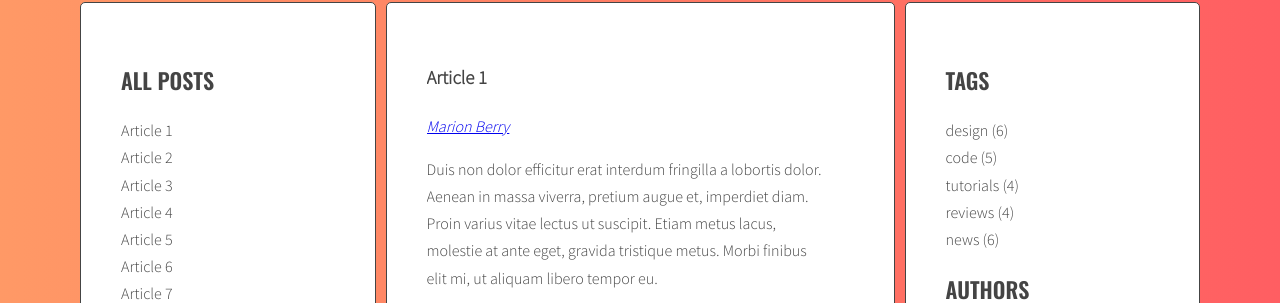
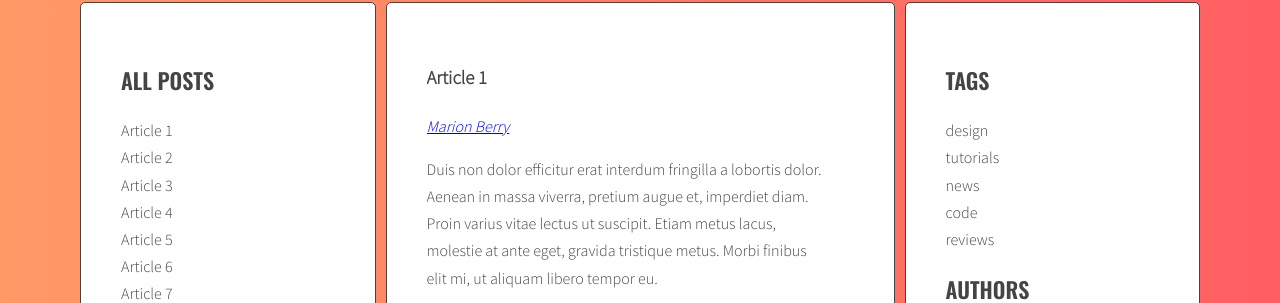
Before and after one commit to jarekdorman/javascript-blog, a website: page index.html in a window 1280 px wide. Shown: the part 241-544 px from the top of the page. Drawn offline with nearby package versions, Linux system fonts and the light colour scheme.

```diff
--- a/index.html
+++ b/index.html
@@ -217,11 +217,11 @@
                 <aside class="sidebar">
                   <h2 class="section-title">Tags</h2>
                   <ul class="list tags">
-                    <li><a href="#">design</a> <span>(6)</span></li>
+                    <!-- <li><a href="#">design</a> <span>(6)</span></li>
                     <li><a href="#">code</a> <span>(5)</span></li>
                     <li><a href="#">tutorials</a> <span>(4)</span></li>
                     <li><a href="#">reviews</a> <span>(4)</span></li>
-                    <li><a href="#">news</a> <span>(6)</span></li>
+                    <li><a href="#">news</a> <span>(6)</span></li> -->
                   </ul>
                   <h2 class="section-title">Authors</h2>
                   <ul class="list authors">
--- a/js/script.js
+++ b/js/script.js
@@ -4,7 +4,8 @@
   optTitleSelector = '.post-title',
   optTitleListSelector = '.titles',
   optArticleTagsSelector = '.post-tags .list',
-  optArticleAuthorSelector = '.post .post-author';
+  optArticleAuthorSelector = '.post .post-author',
+  optTagsListSelector = '.tags.list';
 
 const titleClickHandler = function (event) {
   event.preventDefault();
@@ -77,6 +78,7 @@
 generateTitleLinks();
 
 function generateTags() {
+  let allTags = [];
   /* find all articles */
   const articles = document.querySelectorAll(optArticleSelector);
   /* START LOOP: for every article: */
@@ -102,6 +104,9 @@
         '<li><a href="#tag-' + tag + '">' + tag + '</a></li> ';
       // console.log(tagLinkHTML);
       /* add generated code to html variable */
+      if (allTags.indexOf(tagLinkHTML) == -1) {
+        allTags.push(tagLinkHTML);
+      }
       html = html + tagLinkHTML;
       console.log(html);
       /* END LOOP: for each tag */
@@ -110,6 +115,8 @@
     tagsWrapper.innerHTML = html;
     /* END LOOP: for every article: */
   }
+  const tagList = document.querySelector('.tags');
+  tagList.innerHTML = allTags.join('');
 }
 
 generateTags();
```
